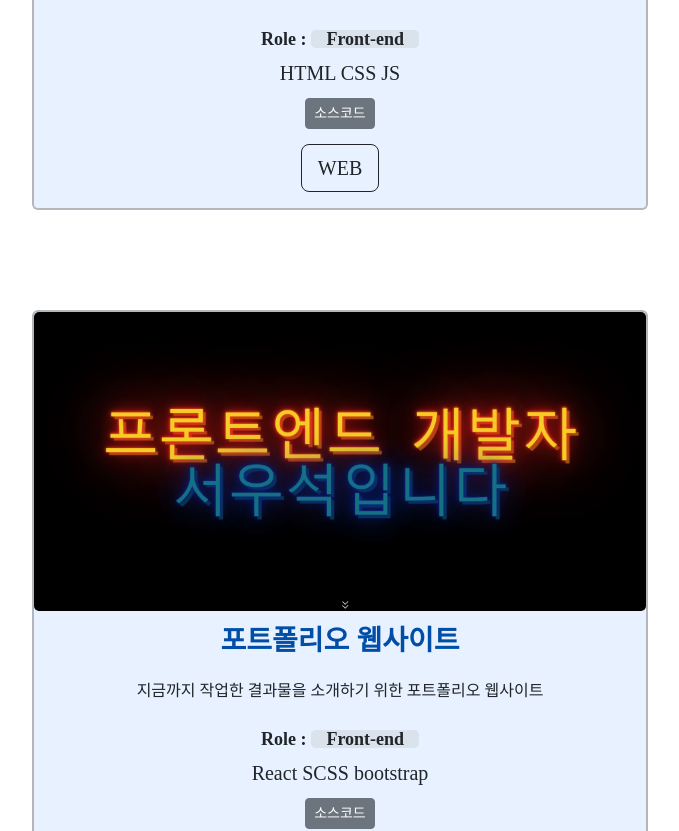
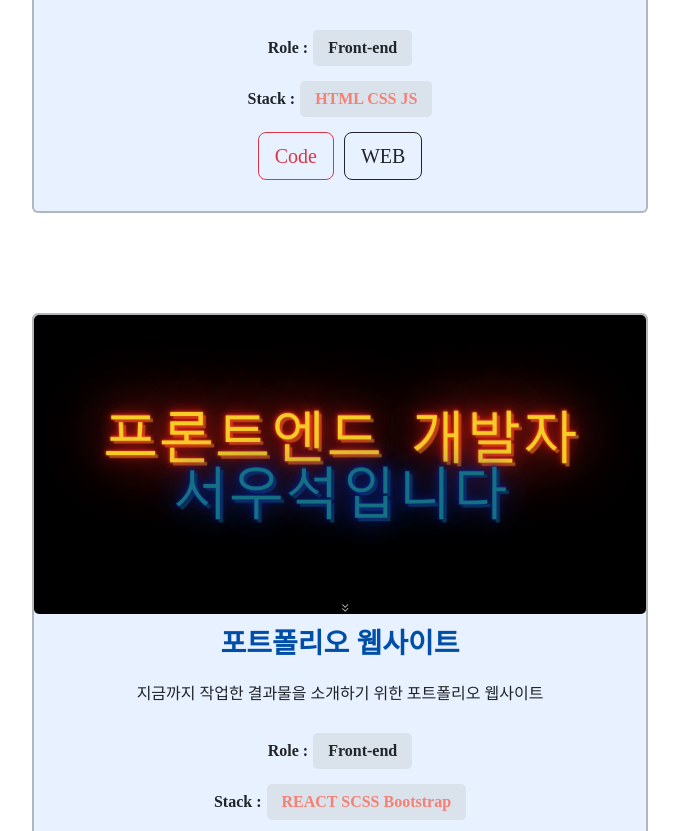
Before and after one commit to GarbageCode1984/pf-PortfolioWebSite, a React (Create React App) app: page / in a window 1280 px wide. Shown: the part 3003-3834 px from the top of the page, without its empty margins (300-979 px from the left). Built offline with nearby package versions, Linux system fonts and the light colour scheme; a web font is replaced by a local one.

Commit message:
포트폴리오 부분 디자인 수정

```diff
--- a/src/components/ProjectCard.jsx
+++ b/src/components/ProjectCard.jsx
@@ -17,10 +17,14 @@ function ProjectCard({ items }) {
                             <p>Role : </p>
                             <div>{items.role}</div>
                         </CardSubtitle>
-                        <CardText className="cardStack">{items.stack}</CardText>
+                        <CardText className="cardStack">
+                            <p>Stack : </p>
+                            <div>{items.stack}</div>
+                        </CardText>
+                        <div className="resWebWrap">
                             <a target="_blank" rel="noopener noreferrer" className="cardRes" href={items.res}>
-                            <Button size="sm" variant="secondary">
-                                소스코드
+                                <Button size="lg" variant="outline-danger">
+                                    Code
                                 </Button>
                             </a>
                             <a target="_blank" rel="noopener noreferrer" className="webLink" href={items.webLink}>
@@ -28,6 +32,7 @@ function ProjectCard({ items }) {
                                     WEB
                                 </Button>
                             </a>
+                        </div>
                     </CardBody>
                 </Card>
             </div>
--- a/src/components/scss/projectCard.scss
+++ b/src/components/scss/projectCard.scss
@@ -18,22 +18,38 @@
 }
 .cardRole {
     font-weight: bold;
-    font-size: 18px;
+    font-size: 16px;
     display: flex;
     padding: 15px 0;
     p {
         margin-right: 5px;
+        padding: 10px 0px;
     }
     div {
         background-color: #bbbbbb4a;
         border-radius: 5px;
-        padding: 0 15px;
+        padding: 10px 15px;
     }
 }
 .cardStack {
-    font-size: 20px;
+    display: flex;
+    font-weight: bold;
+    font-size: 16px;
+    p {
+        margin-right: 5px;
+        padding: 10px 0px;
     }
+    div {
+        background-color: #bbbbbb4a;
+        color: rgb(244, 129, 117);
+        padding: 10px 15px;
+        border-radius: 5px;
+    }
+}
+.resWebWrap {
+    margin: 15px;
     .cardRes {
+        margin-right: 10px;
         color: rgb(136, 136, 136);
         padding: 15px 0;
     }
@@ -43,3 +59,4 @@
             color: #fff;
         }
     }
+}
--- a/src/data.json
+++ b/src/data.json
@@ -16,7 +16,7 @@
             "name": "포트폴리오 웹사이트",
             "role": "Front-end",
             "explain": "지금까지 작업한 결과물을 소개하기 위한 포트폴리오 웹사이트",
-            "stack": "React SCSS bootstrap",
+            "stack": "REACT SCSS Bootstrap",
             "res": "https://github.com/GarbageCode1984/pf-PortfolioWebSite",
             "webLink": "https://portfoliowebsite1984.netlify.app/"
         }
```
Lines whose indentation alone changed are shown as unchanged.
